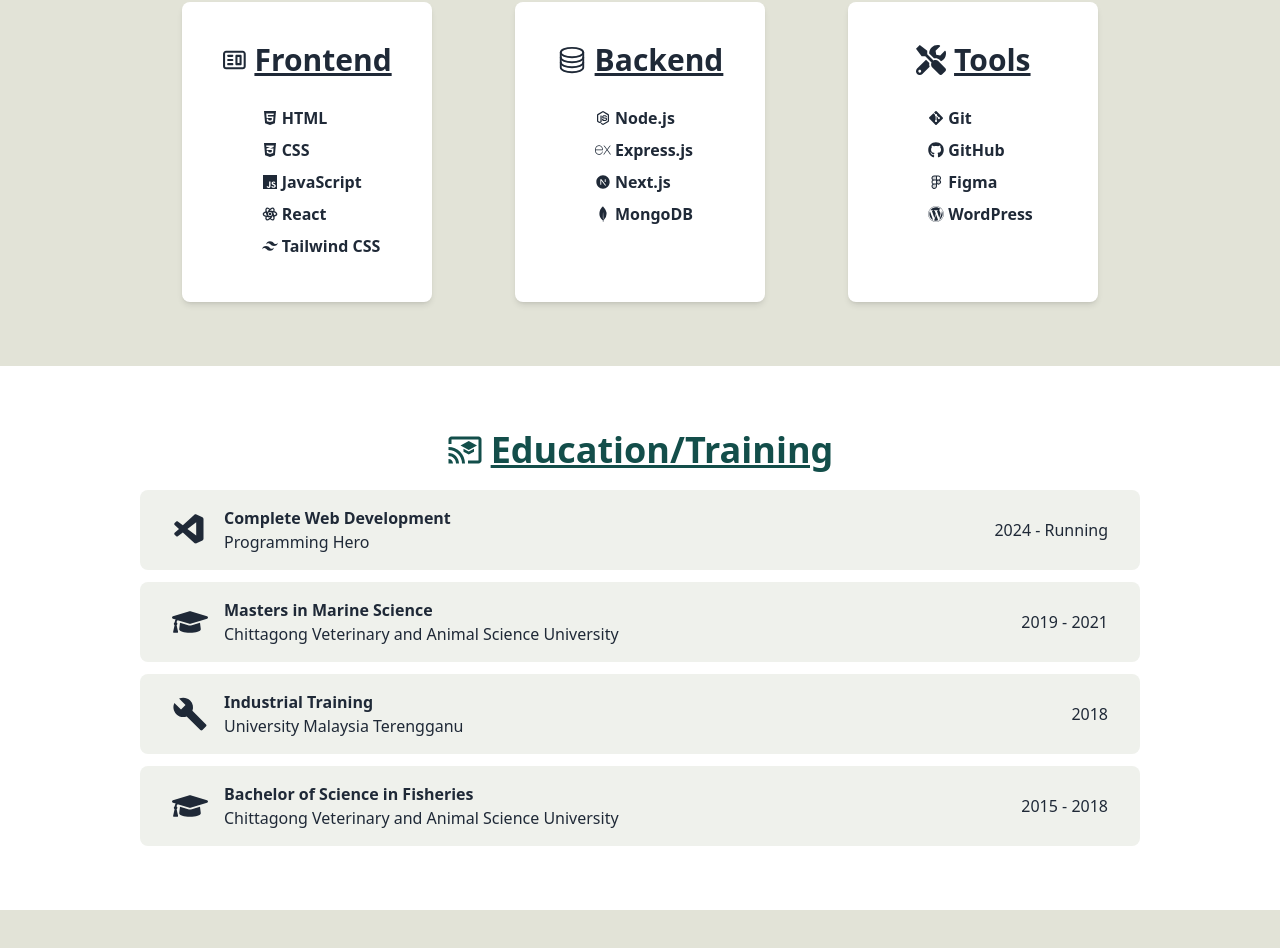
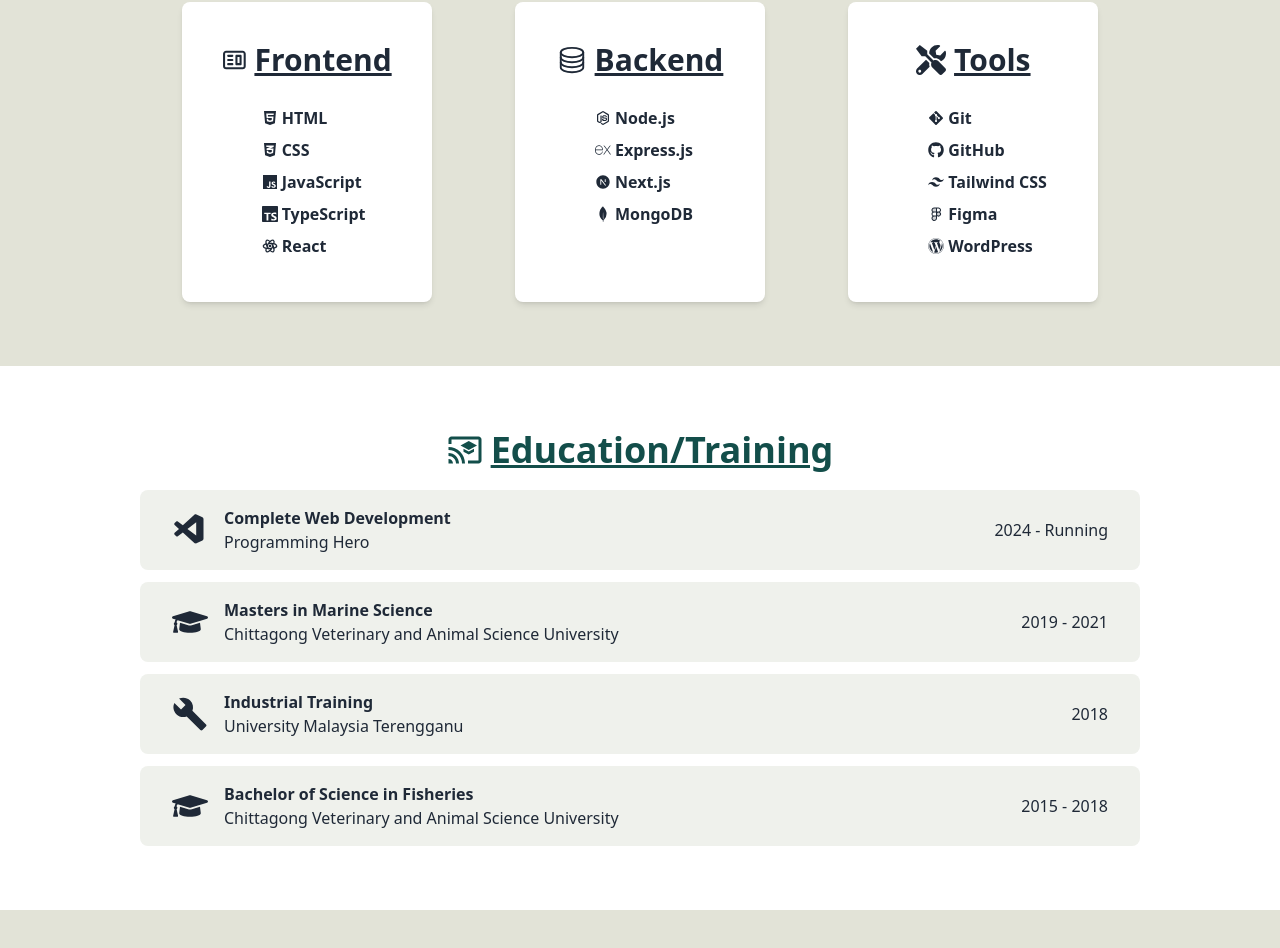
Before and after one commit to TurjoSiam/portfolio-new, a React (Vite) app: page / in a window 1280 px wide. Shown: the part 1178-2126 px from the top of the page. Built offline with nearby package versions, Linux system fonts and the light colour scheme.

Commit message:
[ADDED]-new skills added in skill section

```diff
--- a/src/Pages/Skills/Skills.jsx
+++ b/src/Pages/Skills/Skills.jsx
@@ -4,7 +4,7 @@
 import { IoLogoJavascript, IoLogoNodejs, IoServerOutline } from "react-icons/io5";
 import { PiFigmaLogoDuotone } from "react-icons/pi";
 import { RiNextjsFill, RiTailwindCssFill } from "react-icons/ri";
-import { SiExpress, SiMongodb } from "react-icons/si";
+import { SiExpress, SiMongodb, SiTypescript } from "react-icons/si";
 import { TbBrandReact } from "react-icons/tb";
 
 
@@ -30,10 +30,10 @@
                             <IoLogoJavascript /> JavaScript
                         </span>
                         <span className="font-bold flex items-center gap-1">
-                            <TbBrandReact /> React
+                            <SiTypescript /> TypeScript
                         </span>
                         <span className="font-bold flex items-center gap-1">
-                            <RiTailwindCssFill /> Tailwind CSS
+                            <TbBrandReact /> React
                         </span>
                     </div>
                 </div>
@@ -72,6 +72,9 @@
                             <FaGithub /> GitHub
                         </span>
                         <span className="font-bold flex items-center gap-1">
+                            <RiTailwindCssFill /> Tailwind CSS
+                        </span>
+                        <span className="font-bold flex items-center gap-1">
                             <PiFigmaLogoDuotone /> Figma
                         </span>
                         <span className="font-bold flex items-center gap-1">
```
Lines whose indentation alone changed are shown as unchanged.
